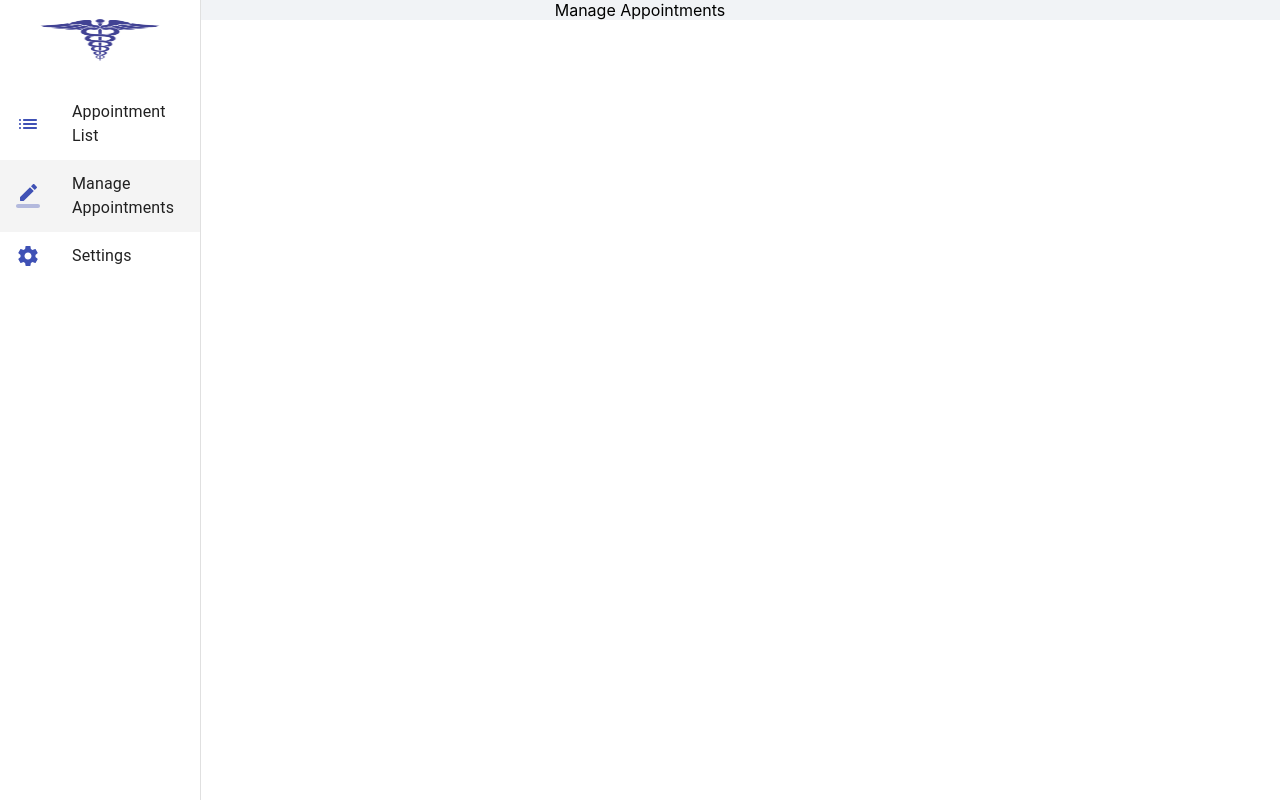
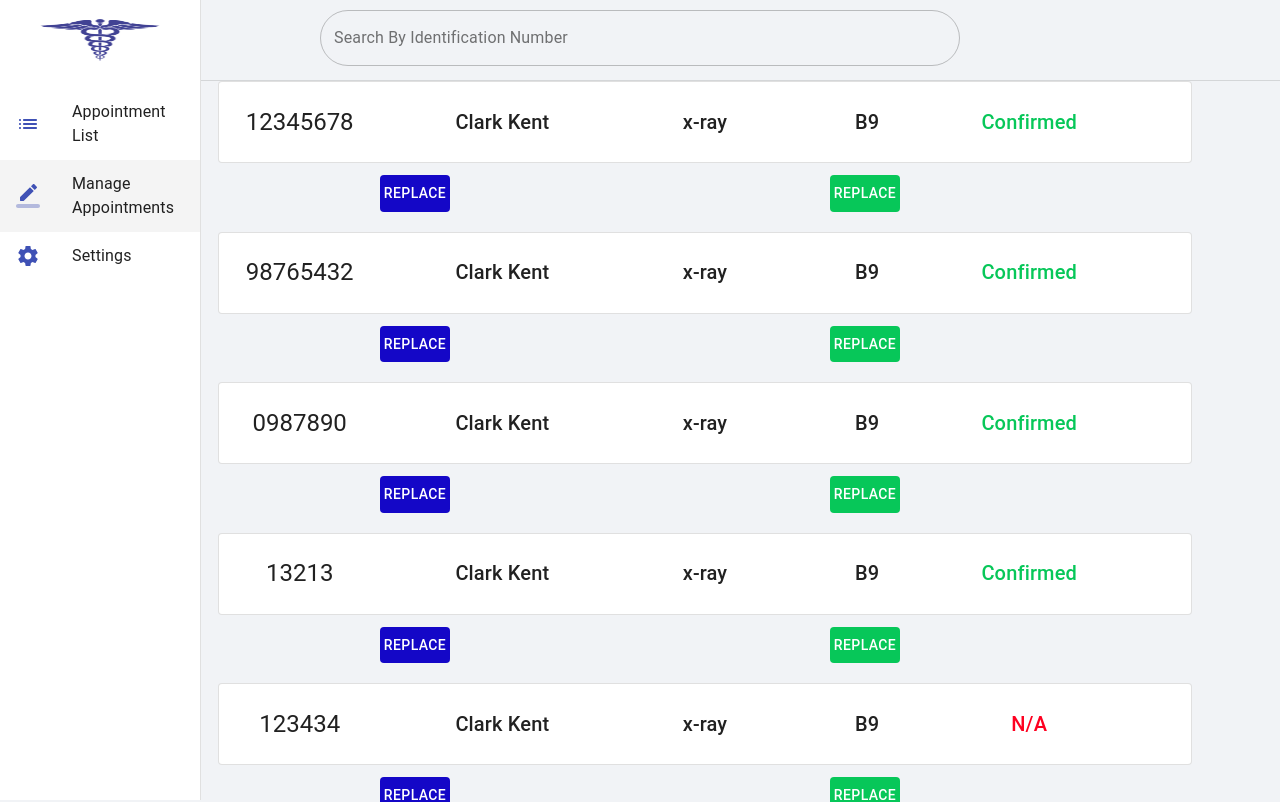
Before and after one commit to Sena543/doctors-proj, a React (Create React App) app: page /manage-appointments in a window 1280 px wide. Shown: the top 802 px of the page. Built offline with nearby package versions, Linux system fonts and the light colour scheme.

Commit message:
finished manage appointment page

```diff
--- a/src/pages/Appointments.js
+++ b/src/pages/Appointments.js
@@ -28,6 +28,7 @@ const useStyles = makeStyles({
 		width: "95%",
 		marginBottom: "1em",
 	},
+
 });
 export default function Appointments() {
 	const classes = useStyles();
--- a/src/pages/ManageAppointments.js
+++ b/src/pages/ManageAppointments.js
@@ -1,5 +1,127 @@
+import { makeStyles, Button, Divider } from "@material-ui/core";
 import React from "react";
+import Names from "../components/appointments/Names";
+import SearchBar from "../components/appointments/SearchBar";
 
+const useStyles = makeStyles({
+	root: {
+		display: "flex",
+		flexDirection: "column",
+	},
+	replaceButton: {
+		backgroundColor: "#1407C7",
+		width: "5em",
+		color: "#ffffff",
+	},
+	reschedule: {
+		backgroundColor: "#07C759",
+		width: "5em",
+		color: "#ffffff",
+	},
+});
 export default function ManageAppointments() {
-	return <div>Manage Appointments</div>;
+	const classes = useStyles();
+	const namesList = [
+		{
+			id: "12345678",
+			name: "Clark Kent",
+			checkupType: "x-ray",
+			officeNumber: "B9",
+			arrivalConfirmation: true,
+		},
+		{
+			id: "98765432",
+			name: "Clark Kent",
+			checkupType: "x-ray",
+			officeNumber: "B9",
+			arrivalConfirmation: true,
+		},
+		{
+			id: "0987890",
+			name: "Clark Kent",
+			checkupType: "x-ray",
+			officeNumber: "B9",
+			arrivalConfirmation: true,
+		},
+		{
+			id: "13213",
+			name: "Clark Kent",
+			checkupType: "x-ray",
+			officeNumber: "B9",
+			arrivalConfirmation: true,
+		},
+		{
+			id: "123434",
+			name: "Clark Kent",
+			checkupType: "x-ray",
+			officeNumber: "B9",
+			arrivalConfirmation: null,
+		},
+		{
+			id: "32332324",
+			name: "Clark Kent",
+			checkupType: "x-ray",
+			officeNumber: "B9",
+			arrivalConfirmation: true,
+		},
+		{
+			id: "97845",
+			name: "Clark Kent",
+			checkupType: "x-ray",
+			officeNumber: "B9",
+			arrivalConfirmation: null,
+		},
+		{
+			id: "97845",
+			name: "Clark Kent",
+			checkupType: "x-ray",
+			officeNumber: "B9",
+			arrivalConfirmation: null,
+		},
+		{
+			id: "97845",
+			name: "Clark Kent",
+			checkupType: "x-ray",
+			officeNumber: "B9",
+			arrivalConfirmation: null,
+		},
+		{
+			id: "97845",
+			name: "Clark Kent",
+			checkupType: "x-ray",
+			officeNumber: "B9",
+			arrivalConfirmation: null,
+		},
+	];
+	return (
+		<div className={classes.root}>
+			<div style={{ height: "5em", justifyContent: "center", alignItems: "center" }}>
+				<SearchBar />
+			</div>
+			<Divider />
+			{namesList &&
+				namesList.map(({ name, officeNumber, arrivalConfirmation, id, checkupType }) => (
+					<>
+						<Names
+							name={name}
+							officeNumber={officeNumber}
+							id={id}
+							checkupType={checkupType}
+							arrivalConfirmation={arrivalConfirmation}
+						/>
+						<div
+							style={{
+								display: "flex",
+								justifyContent: "space-evenly",
+								position: "relative",
+								bottom: 20,
+							}}>
+							<Button className={classes.replaceButton}>Replace</Button>
+							<Button className={classes.reschedule}>Replace</Button>
+							{/* <Button style={{ width: "1em", backgroudColor: "#1407C7" }}>Replace</Button> */}
+						</div>
+					</>
+				))}
+		</div>
+	);
 }
```
